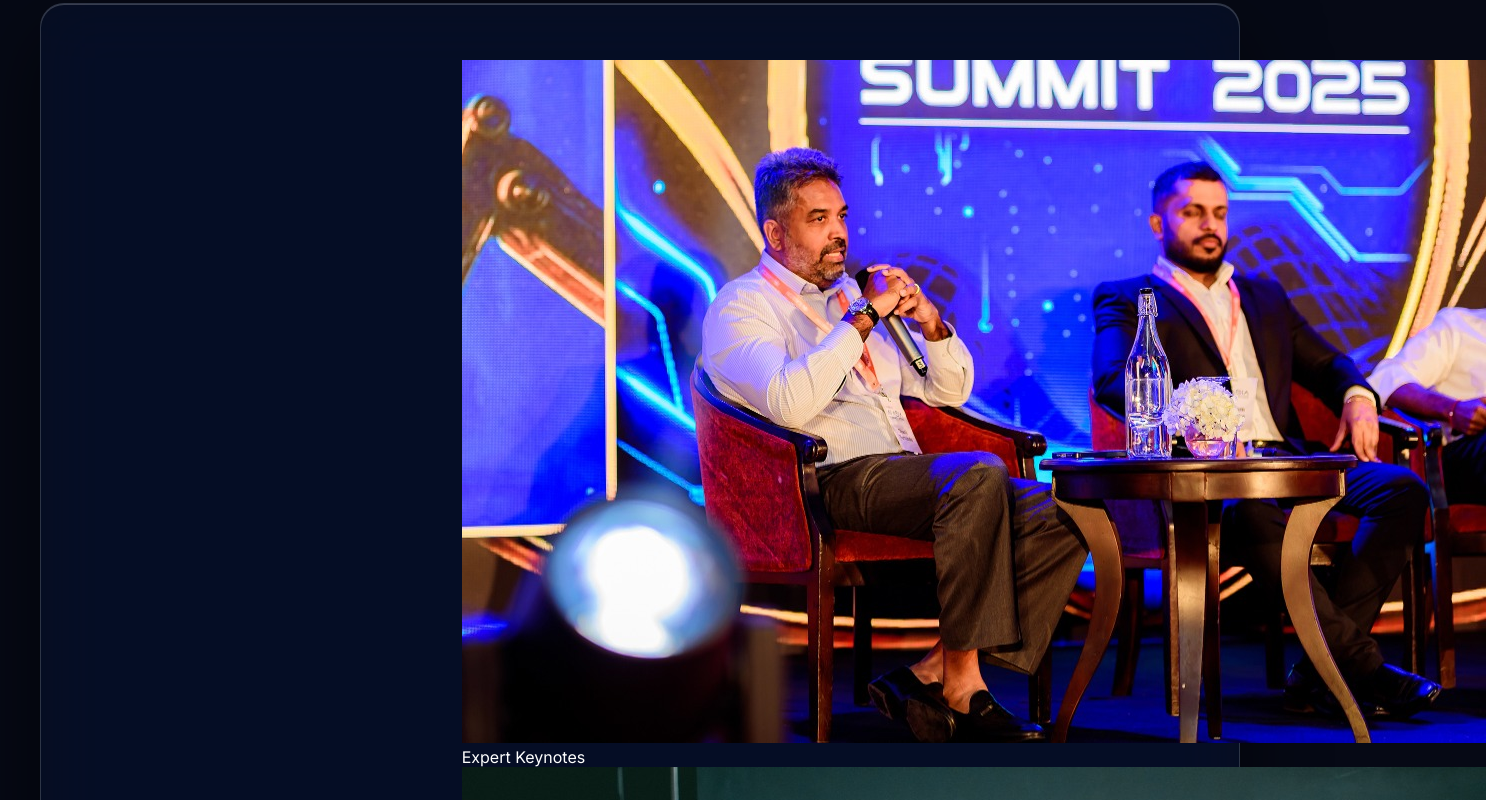
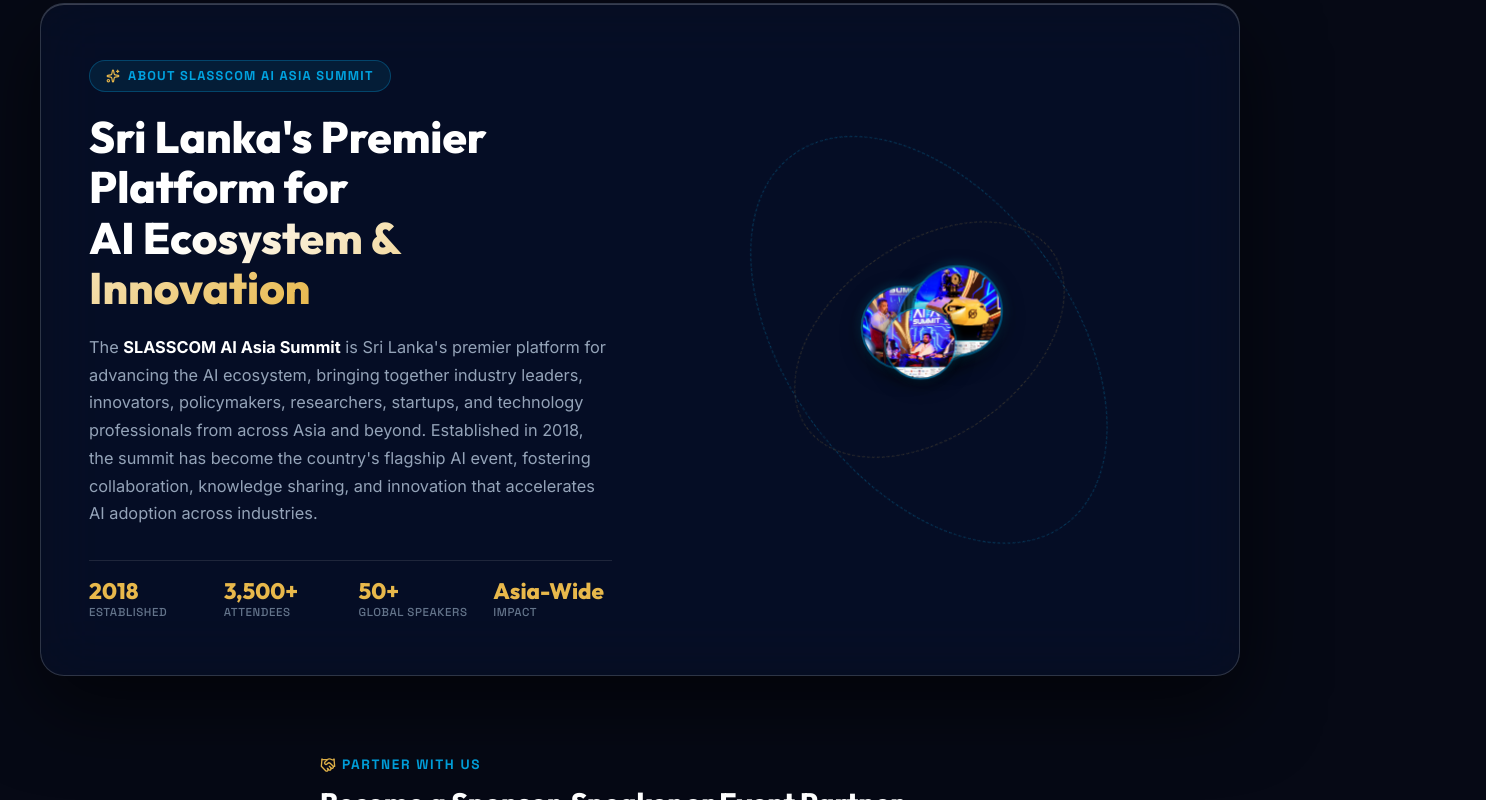
Before and after one commit to SLASSCOMLK/AI-Asia-Summit-Web, a React (Vite) app: page / in a window 1280 px wide. Shown: the part 1200-2000 px from the top of the page, 1486 px wide, since content can reach past the window. Built offline with nearby package versions, Linux system fonts and the light colour scheme.

Commit message:
fix: scale down solar orbit images to 88px planets, fix orbit CSS

```diff
--- a/src/components/AboutSection.jsx
+++ b/src/components/AboutSection.jsx
@@ -12,6 +12,7 @@
   return (
     <section className="about-section container" id="about">
       <div className="about-grid">
+
         {/* Left Column: Text & Context */}
         <div className="about-content">
           <div className="about-badge">
@@ -28,7 +29,6 @@
             The <strong>SLASSCOM AI Asia Summit</strong> is Sri Lanka's premier platform for advancing the AI ecosystem, bringing together industry leaders, innovators, policymakers, researchers, startups, and technology professionals from across Asia and beyond. Established in 2018, the summit has become the country's flagship AI event, fostering collaboration, knowledge sharing, and innovation that accelerates AI adoption across industries.
           </p>
 
-          {/* Quick Metrics */}
           <div className="about-metrics-grid">
             <div className="metric-box">
               <span className="metric-num">2018</span>
@@ -49,29 +49,23 @@
           </div>
         </div>
 
-        {/* Right Column: Solar System 3D Elliptical Orbital Showcase (No middle logo, bigger photos) */}
-        <div className="solar-system-container">
-          {/* Glowing Elliptical Solar Orbit Rings */}
-          <div className="solar-orbit-ellipse" />
-          <div className="solar-orbit-ellipse-inner" />
+        {/* Right Column: Solar System Elliptical Orbit */}
+        <div className="solar-scene">
+          {/* Orbit ring ellipses (decorative) */}
+          <div className="orbit-ring orbit-ring-1" />
+          <div className="orbit-ring orbit-ring-2" />
 
-          {/* 4 Large Planetary Orbiting Photo Cards */}
-          <div className="solar-orbit-track">
-            {images.map((img, idx) => (
-              <div
-                key={idx}
-                className={`solar-planet-card planet-${idx + 1}`}
-              >
-                <div className="planet-card-frame">
-                  <img src={img.src} alt={img.alt} />
-                  <div className="planet-card-overlay">
-                    <span>{img.tag}</span>
-                  </div>
-                </div>
+          {/* The 4 photos orbit as planets — each on its own delayed animation */}
+          {images.map((img, idx) => (
+            <div key={idx} className={`orbit-planet orbit-planet-${idx + 1}`}>
+              <div className="planet-img-wrap">
+                <img src={img.src} alt={img.alt} />
+                <div className="planet-label">{img.tag}</div>
               </div>
-            ))}
-          </div>
+            </div>
+          ))}
         </div>
+
       </div>
     </section>
   );
--- a/src/index.css
+++ b/src/index.css
@@ -490,14 +490,142 @@
   letter-spacing: 0.05em;
 }
 
-/* CIRCULAR ANIMATED ROTATING GALLERY */
-.about-circular-container {
+/* ==========================================================================
+   SOLAR SYSTEM ELLIPTICAL ORBIT GALLERY
+   4 small planet-photos orbit on two nested ellipses
+   ========================================================================== */
+
+.solar-scene {
   position: relative;
   width: 100%;
-  height: 440px;
+  height: 420px;
   display: flex;
   align-items: center;
   justify-content: center;
+  overflow: hidden;
+}
+
+/* Decorative orbit ring ellipses */
+.orbit-ring {
+  position: absolute;
+  border-radius: 50%;
+  border-style: dashed;
+  pointer-events: none;
+}
+
+.orbit-ring-1 {
+  width: 88%;
+  height: 68%;
+  border: 1px dashed rgba(0, 163, 224, 0.3);
+  animation: orbit-ring-spin 40s linear infinite;
+}
+
+.orbit-ring-2 {
+  width: 58%;
+  height: 46%;
+  border: 1px dashed rgba(232, 184, 75, 0.2);
+  animation: orbit-ring-spin 60s linear infinite reverse;
+}
+
+@keyframes orbit-ring-spin {
+  from { transform: rotate(0deg); }
+  to   { transform: rotate(360deg); }
+}
+
+/* Each planet travels on its own elliptical path */
+.orbit-planet {
+  position: absolute;
+  width: 88px;
+  height: 88px;
+  top: 50%;
+  left: 50%;
+  margin-top: -44px;
+  margin-left: -44px;
+}
+
+/* 4 planets: 2 on outer ellipse, 2 on inner ellipse, offset 90deg each */
+
+/* Outer ellipse: rx=44%, ry=32% (of .solar-scene) */
+.orbit-planet-1 {
+  animation: orbit-outer 14s linear infinite;
+}
+.orbit-planet-3 {
+  animation: orbit-outer 14s linear infinite;
+  animation-delay: -7s;  /* 180deg offset */
+}
+
+/* Inner ellipse: rx=28%, ry=21% */
+.orbit-planet-2 {
+  animation: orbit-inner 10s linear infinite;
+  animation-delay: -2.5s;
+}
+.orbit-planet-4 {
+  animation: orbit-inner 10s linear infinite;
+  animation-delay: -7.5s;  /* 180deg offset */
+}
+
+/* Outer ellipse keyframes */
+@keyframes orbit-outer {
+  0%   { transform: translate( 44%, -32%) scale(1);    }
+  25%  { transform: translate(  0%,  32%) scale(0.85); }
+  50%  { transform: translate(-44%, -32%) scale(1);    }
+  75%  { transform: translate(  0%, -32%) scale(1.12); }
+  100% { transform: translate( 44%, -32%) scale(1);    }
+}
+
+/* Inner ellipse keyframes */
+@keyframes orbit-inner {
+  0%   { transform: translate( 28%, -21%) scale(0.9);  }
+  25%  { transform: translate(  0%,  21%) scale(0.78); }
+  50%  { transform: translate(-28%, -21%) scale(0.9);  }
+  75%  { transform: translate(  0%, -21%) scale(1);    }
+  100% { transform: translate( 28%, -21%) scale(0.9);  }
+}
+
+.planet-img-wrap {
+  position: relative;
+  width: 100%;
+  height: 100%;
+  border-radius: 50%;
+  overflow: hidden;
+  border: 2px solid rgba(0, 163, 224, 0.5);
+  box-shadow: 0 6px 20px rgba(0, 0, 0, 0.6), 0 0 12px rgba(0, 163, 224, 0.3);
+  cursor: pointer;
+  transition: border-color 0.3s ease, box-shadow 0.3s ease;
+}
+
+.planet-img-wrap:hover {
+  border-color: var(--color-gold);
+  box-shadow: 0 8px 28px rgba(0, 0, 0, 0.7), 0 0 20px rgba(232, 184, 75, 0.5);
+}
+
+.planet-img-wrap img {
+  width: 100%;
+  height: 100%;
+  object-fit: cover;
+  transition: transform 0.4s ease;
+}
+
+.planet-img-wrap:hover img {
+  transform: scale(1.12);
+}
+
+.planet-label {
+  position: absolute;
+  bottom: -26px;
+  left: 50%;
+  transform: translateX(-50%);
+  white-space: nowrap;
+  font-family: var(--font-nav);
+  font-size: 0.65rem;
+  font-weight: 700;
+  color: var(--color-gold);
+  background: rgba(6, 9, 21, 0.85);
+  border: 1px solid rgba(232, 184, 75, 0.35);
+  padding: 2px 8px;
+  border-radius: 20px;
+  letter-spacing: 0.04em;
+  pointer-events: none;
 }
 
 .circular-orbit-ring {
```
